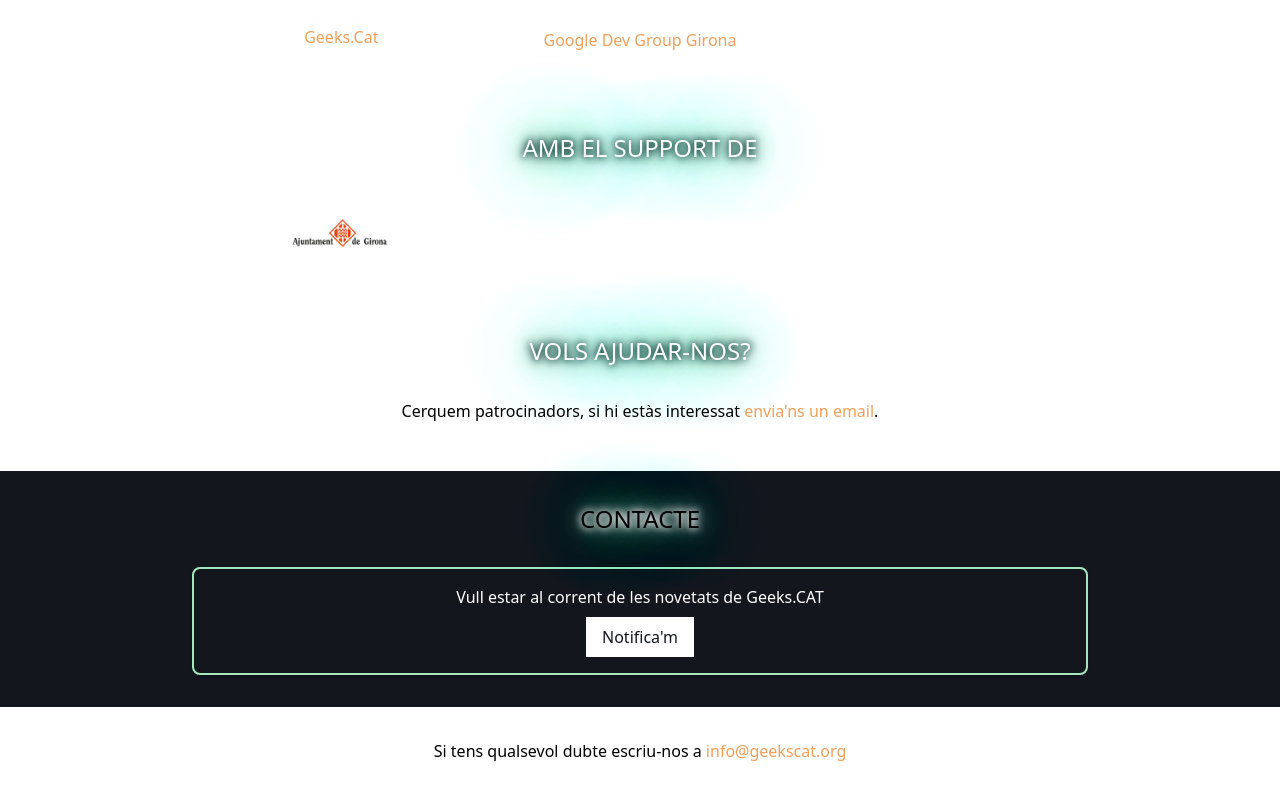
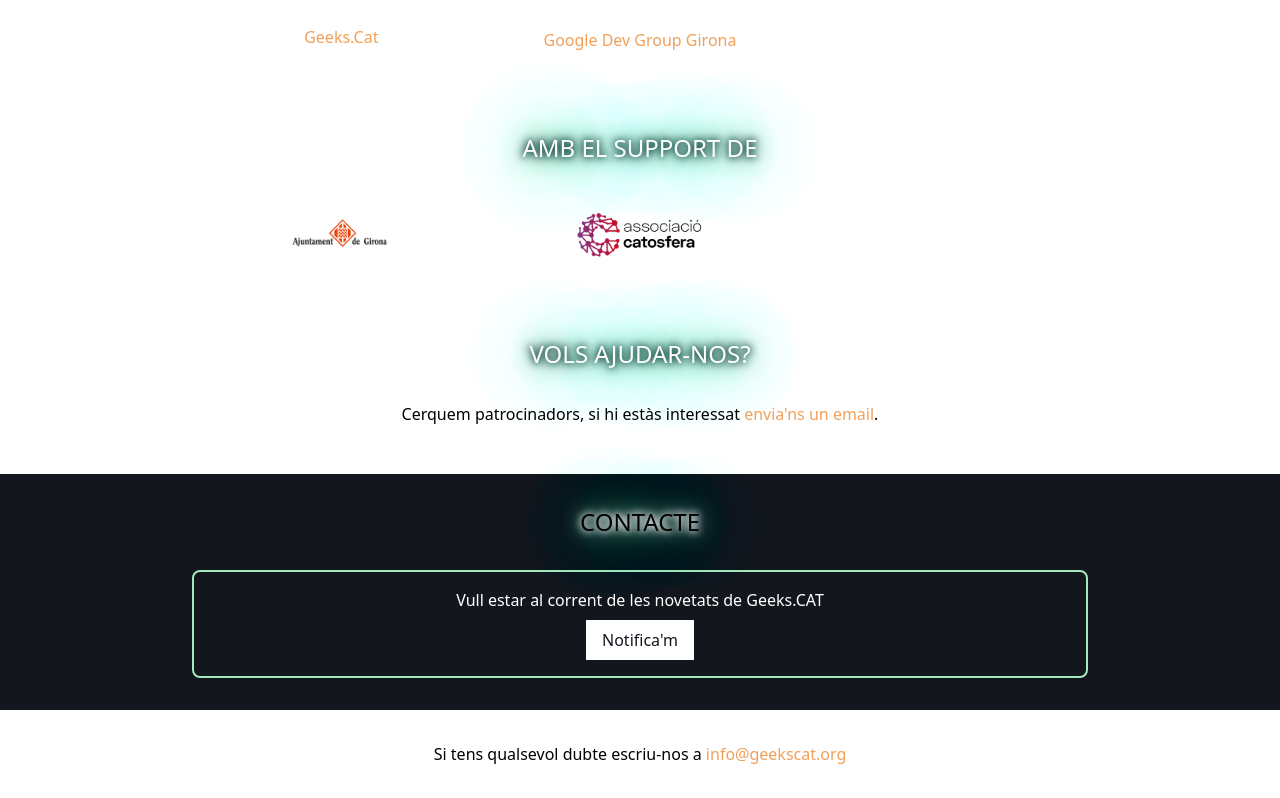
Before and after one commit to GeeksCAT/hacktoberfest-web-2022, a Vue app: page / in a window 1280 px wide. Shown: the part 3210-4008 px from the top of the page. Built offline with nearby package versions, Linux system fonts and the light colour scheme; what @formkit/vue would draw is missing.

Commit message:
Register Catosfera as a supporter (#10)
* Register Catosfera as a supporter

* Use #schedule instead of diary

```diff
--- a/src/content.ts
+++ b/src/content.ts
@@ -25,6 +25,11 @@
     name: 'Ajuntament de Girona',
     web: 'https://web.girona.cat/',
     title: "Amb el finançament de l'Ajuntament de Girona",
+  },
+  {
+    logo: 'assoc-catosfera-logo-2019.png',
+    name: 'Catosfera',
+    web: 'https://catosfera.cat/',
   },
 ]
 
--- a/src/views/Home.vue
+++ b/src/views/Home.vue
@@ -30,7 +30,7 @@
   <s-intro id="intro" />
   <s-what-we-will-do-lite id="watWeWillDo" />
   <s-join id="join" />
-  <s-diary id="diary" />
+  <s-diary id="schedule" />
 <!--
   <s-speakers />
 -->
```
Also changed, not shown: src/assets/images/assoc-catosfera-logo-2019.png (added).
